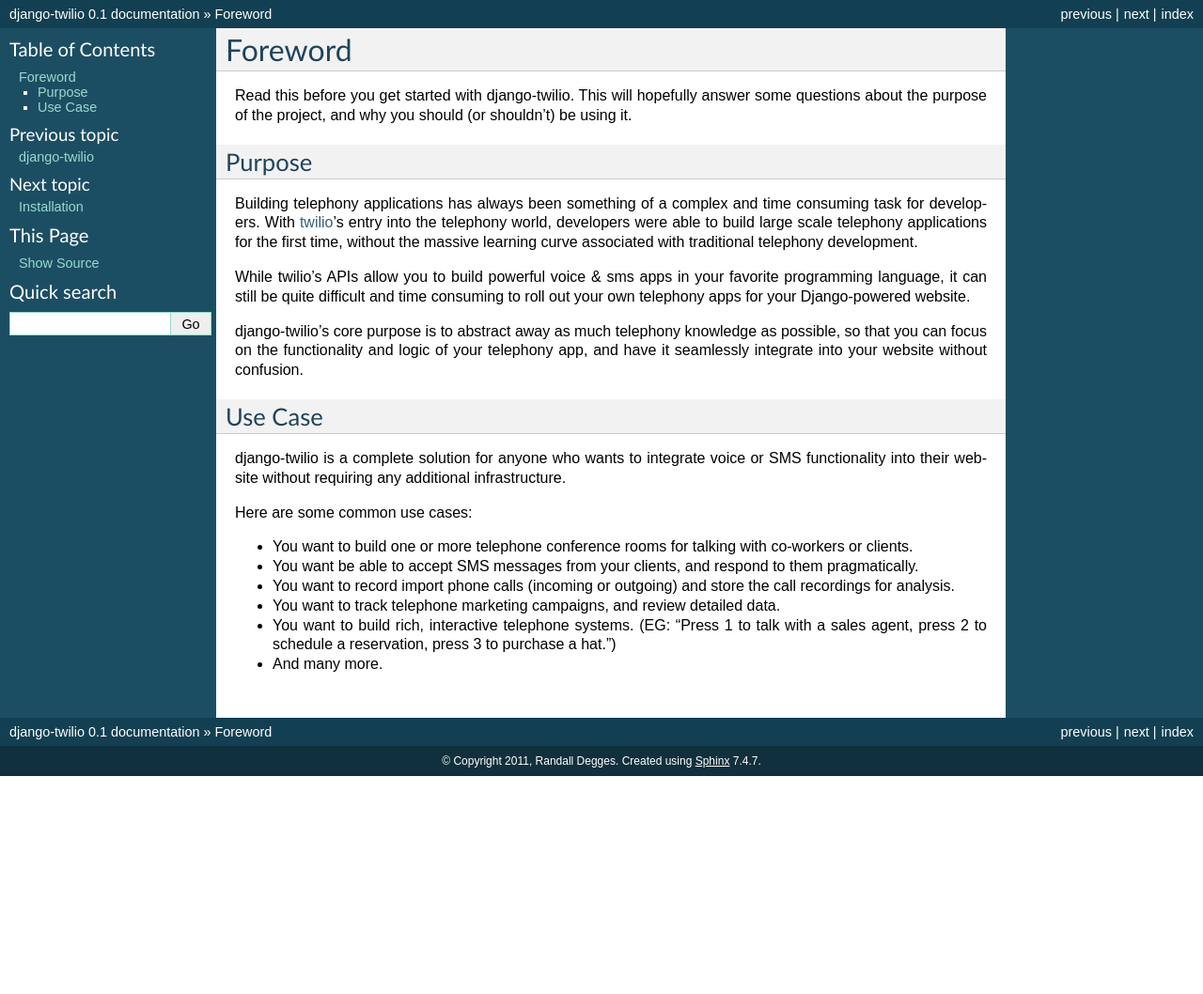
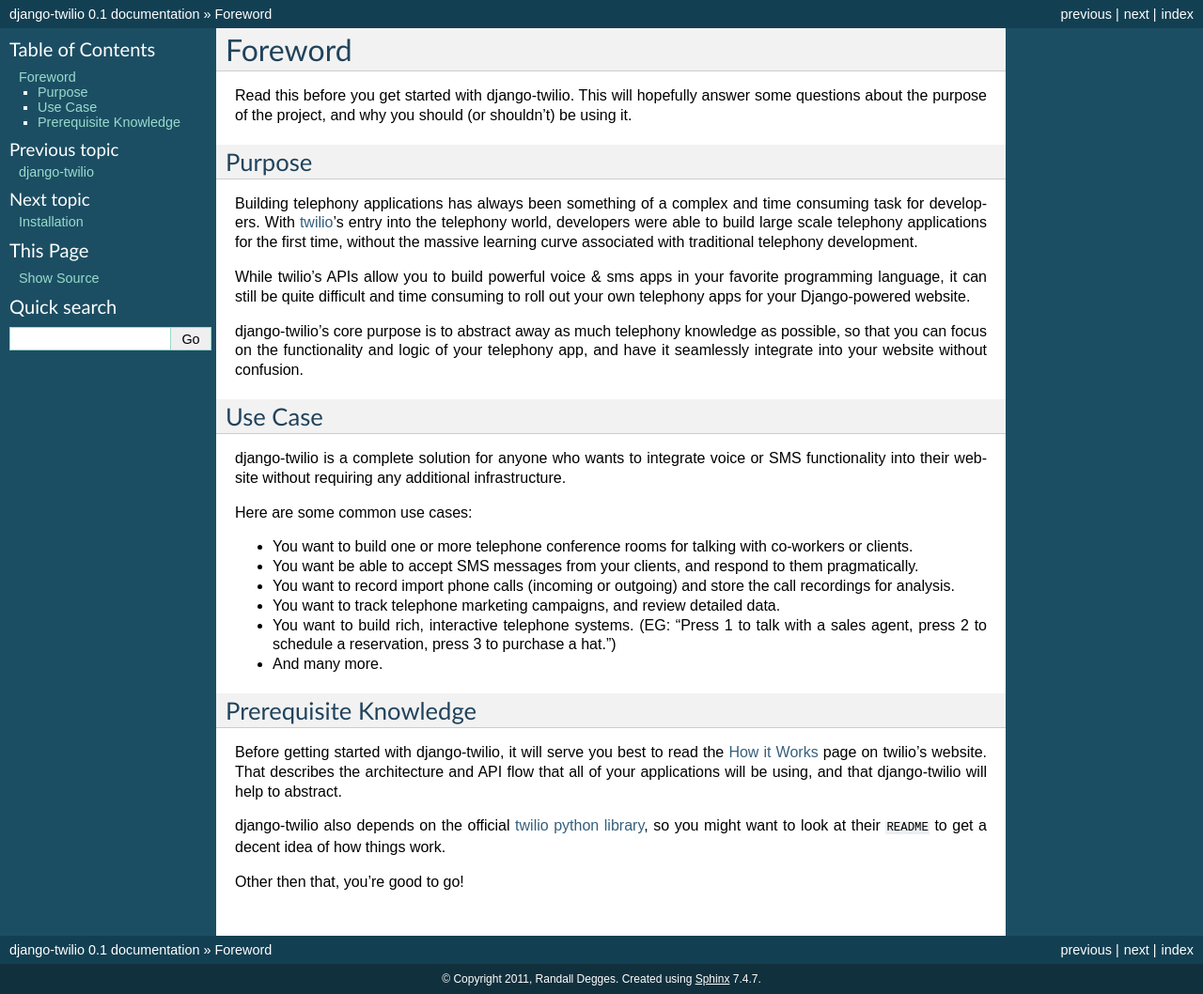
Before and after one commit to rdegges/django-twilio, a Sphinx documentation site: the page built from docs/foreword.rst, in a window 1280 px wide. Shown: the whole page at 94% size. Built offline with Sphinx 7.4.7, drawn with Linux system fonts in a browser that asks for light colours; before the commit the page ends 900 px from its top, so only the background shows below that.

Commit message:
Adding a prerequisite knowledge section to the foreword.

```diff
--- a/docs/foreword.rst
+++ b/docs/foreword.rst
@@ -44,3 +44,17 @@
   with a sales agent, press 2 to schedule a reservation, press 3 to purchase a
   hat.")
 * And many more.
+
+Prerequisite Knowledge
+======================
+
+Before getting started with django-twilio, it will serve you best to read the
+`How it Works <http://www.twilio.com/api/>`_ page on twilio's website. That
+describes the architecture and API flow that all of your applications will be
+using, and that django-twilio will help to abstract.
+
+django-twilio also depends on the official `twilio python library
+<https://github.com/twilio/twilio-python>`_, so you might want to look at their
+``README`` to get a decent idea of how things work.
+
+Other then that, you're good to go!
```
